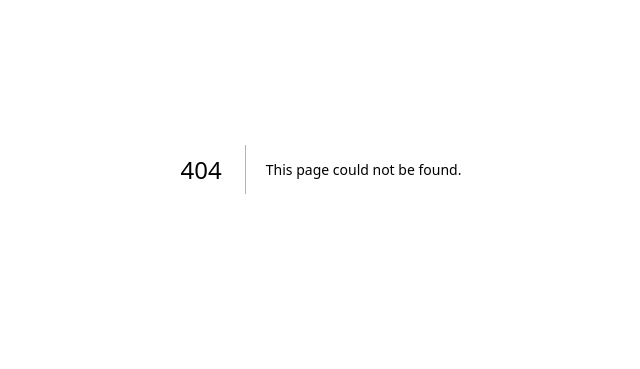
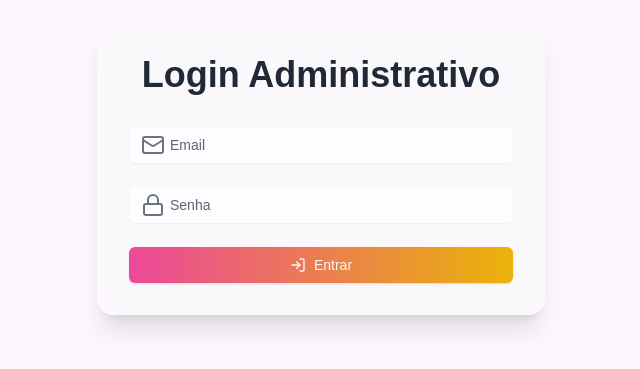
Before and after one commit to Ruhtra/AdminZahirWebsite, a Next.js app: page / in a window 1280 px wide. Before the commit this address had no page. Shown: the part 231-600 px from the top of the page, without its empty margins (319-959 px from the left). Built offline with nearby package versions, Linux system fonts and the light colour scheme.

Commit message:
Added login page

```diff
--- a/next.config.ts
+++ b/next.config.ts
@@ -17,11 +17,11 @@ const nextConfig: NextConfig = {
 
   async redirects() {
     return [
-      {
-        source: "/",
-        destination: "/admin/",
-        permanent: false,
-      },
+      // {
+      //   source: "/",
+      //   destination: "/admin/",
+      //   permanent: false,
+      // },
     ];
   },
 
--- a/package.json
+++ b/package.json
@@ -28,6 +28,7 @@
     "clsx": "^2.1.1",
     "cmdk": "^1.0.0",
     "cuid": "^3.0.0",
+    "framer-motion": "^12.4.7",
     "lucide-react": "^0.475.0",
     "next": "15.1.7",
     "next-themes": "^0.4.4",
--- a/src/app/globals.css
+++ b/src/app/globals.css
@@ -28,6 +28,19 @@ body {
     --input: 280 30% 85%;
     --ring: 280 60% 50%;
     --radius: 0.5rem;
+
+    --color-background-start: #8b5cf6;
+    --color-background-end: #3b82f6;
+    --color-form-background: rgba(255, 255, 255, 0.2);
+    --color-input-background: rgba(255, 255, 255, 0.5);
+    --color-text: #1f2937;
+    --color-placeholder: #6b7280;
+    --color-button-start: #ec4899;
+    --color-button-end: #eab308;
+    --color-button-hover-start: #db2777;
+    --color-button-hover-end: #d97706;
+    --color-success: #10b981;
+    --color-error: #ef4444;
   }
 
   .dark {
@@ -50,6 +63,19 @@ body {
     --border: 280 30% 20%;
     --input: 280 30% 20%;
     --ring: 280 60% 50%;
+
+    --color-background-start: #1e293b;
+    --color-background-end: #0f172a;
+    --color-form-background: rgba(255, 255, 255, 0.1);
+    --color-input-background: rgba(255, 255, 255, 0.15);
+    --color-text: #e5e7eb;
+    --color-placeholder: #9ca3af;
+    --color-button-start: #ec4899;
+    --color-button-end: #eab308;
+    --color-button-hover-start: #db2777;
+    --color-button-hover-end: #d97706;
+    --color-success: #34d399;
+    --color-error: #f87171;
   }
 }
 
--- /dev/null
+++ b/src/app/page.tsx
@@ -0,0 +1,240 @@
+"use client";
+
+import { useState } from "react";
+import { motion } from "framer-motion";
+import { zodResolver } from "@hookform/resolvers/zod";
+import * as z from "zod";
+import { useForm } from "react-hook-form";
+import {
+  Mail,
+  Lock,
+  LogIn,
+  AlertCircle,
+  CheckCircle,
+  Loader2,
+} from "lucide-react";
+
+import { Button } from "@/components/ui/button";
+import {
+  Form,
+  FormControl,
+  FormField,
+  FormItem,
+  FormMessage,
+} from "@/components/ui/form";
+import { Input } from "@/components/ui/input";
+import { useRouter } from "next/navigation";
+
+const formSchema = z.object({
+  email: z.string().email({
+    message: "Email inválido.",
+  }),
+  password: z.string().min(6, {
+    message: "A senha deve ter pelo menos 6 caracteres.",
+  }),
+});
+
+// Simulated login function
+const login = async (
+  email: string,
+  password: string
+): Promise<{ success?: boolean; error?: string }> => {
+  try {
+    await new Promise((resolve) => setTimeout(resolve, 1000));
+
+    if (email.toLowerCase() == "administrador@2025.com".toLocaleLowerCase()) {
+      if (password == "192837465") return { success: true };
+    }
+    return { error: "Credenciais inválidas" };
+  } catch (error) {
+    return { error: "Erro interno, contate o suporte" };
+  }
+};
+
+export default function LoginPage() {
+  const router = useRouter();
+  const [isLoadingStaus, setIsLoading] = useState(false);
+  const [message, setMessage] = useState<{
+    type: "success" | "error";
+    text: string;
+  } | null>(null);
+
+  const form = useForm<z.infer<typeof formSchema>>({
+    resolver: zodResolver(formSchema),
+    defaultValues: {
+      email: "",
+      password: "",
+    },
+  });
+
+  async function onSubmit(values: z.infer<typeof formSchema>) {
+    setIsLoading(true);
+    setMessage(null);
+
+    try {
+      const result = await login(values.email, values.password);
+      if (result.success) {
+        setMessage({
+          type: "success",
+          text: "Login bem-sucedido! Você será redirecionado",
+        });
+
+        setTimeout(() => {
+          router.push("/admin");
+        }, 200);
+      } else {
+        setMessage({
+          type: "error",
+          text: result.error || "Erro desconhecido",
+        });
+      }
+    } catch (error) {
+      setMessage({ type: "error", text: "Ocorreu um erro inesperado." });
+    } finally {
+      setIsLoading(false);
+    }
+  }
+
+  const isLoading = isLoadingStaus || message?.type == "success";
+
+  return (
+    <div className="flex items-center justify-center min-h-screen">
+      <motion.div
+        initial={{ opacity: 0, y: -50 }}
+        animate={{ opacity: 1, y: 0 }}
+        transition={{ duration: 0.5 }}
+        className="w-full max-w-md p-8 space-y-8 rounded-2xl shadow-xl"
+        style={{
+          backgroundColor: "var(--color-form-background)",
+          backdropFilter: "blur(10px)",
+        }}
+      >
+        <motion.h2
+          initial={{ opacity: 0 }}
+          animate={{ opacity: 1 }}
+          transition={{ delay: 0.2 }}
+          className="text-4xl font-bold text-center"
+          style={{ color: "var(--color-text)" }}
+        >
+          Login Administrativo
+        </motion.h2>
+        <Form {...form}>
+          <form onSubmit={form.handleSubmit(onSubmit)} className="space-y-6">
+            <motion.div
+              initial={{ x: -50, opacity: 0 }}
+              animate={{ x: 0, opacity: 1 }}
+              transition={{ delay: 0.3 }}
+            >
+              <FormField
+                control={form.control}
+                name="email"
+                render={({ field }) => (
+                  <FormItem>
+                    <FormControl>
+                      <div className="relative">
+                        <Mail
+                          className="absolute left-3 top-1/2 transform -translate-y-1/2"
+                          style={{ color: "var(--color-placeholder)" }}
+                        />
+                        <Input
+                          placeholder="Email"
+                          {...field}
+                          disabled={isLoading}
+                          className="pl-10"
+                          style={{
+                            backgroundColor: "var(--color-input-background)",
+                            borderColor: "transparent",
+                            color: "var(--color-text)",
+                          }}
+                        />
+                      </div>
+                    </FormControl>
+                    <FormMessage />
+                  </FormItem>
+                )}
+              />
+            </motion.div>
+            <motion.div
+              initial={{ x: 50, opacity: 0 }}
+              animate={{ x: 0, opacity: 1 }}
+              transition={{ delay: 0.4 }}
+            >
+              <FormField
+                control={form.control}
+                name="password"
+                render={({ field }) => (
+                  <FormItem>
+                    <FormControl>
+                      <div className="relative">
+                        <Lock
+                          className="absolute left-3 top-1/2 transform -translate-y-1/2"
+                          style={{ color: "var(--color-placeholder)" }}
+                        />
+                        <Input
+                          type="password"
+                          placeholder="Senha"
+                          {...field}
+                          disabled={isLoading}
+                          className="pl-10"
+                          style={{
+                            backgroundColor: "var(--color-input-background)",
+                            borderColor: "transparent",
+                            color: "var(--color-text)",
+                          }}
+                        />
+                      </div>
+                    </FormControl>
+                    <FormMessage />
+                  </FormItem>
+                )}
+              />
+            </motion.div>
+            <motion.div
+              initial={{ y: 50, opacity: 0 }}
+              animate={{ y: 0, opacity: 1 }}
+              transition={{ delay: 0.5 }}
+            >
+              <Button
+                type="submit"
+                className="w-full flex gap-2"
+                disabled={isLoading}
+                style={{
+                  background: `linear-gradient(to right, var(--color-button-start), var(--color-button-end))`,
+                }}
+              >
+                {isLoading ? (
+                  <Loader2 className="h-4 w-4 animate-spin" />
+                ) : (
+                  <LogIn className="h-4 w-4" />
+                )}
+                {isLoading ? "Entrando..." : "Entrar"}
+              </Button>
+            </motion.div>
+          </form>
+        </Form>
+        {message && (
+          <motion.div
+            initial={{ opacity: 0, y: 20 }}
+            animate={{ opacity: 1, y: 0 }}
+            transition={{ duration: 0.3 }}
+            className="p-4 rounded-lg flex items-center"
+            style={{
+              backgroundColor:
+                message.type === "success"
+                  ? "var(--color-success)"
+                  : "var(--color-error)",
+              color: "white",
+            }}
+          >
+            {message.type === "success" ? (
+              <CheckCircle className="mr-2 h-5 w-5" />
+            ) : (
+              <AlertCircle className="mr-2 h-5 w-5" />
+            )}
+            {message.text}
+          </motion.div>
+        )}
+      </motion.div>
+    </div>
+  );
+}
```
Also changed, not shown: 1 other file (tests, documents, lock files or other folders).
